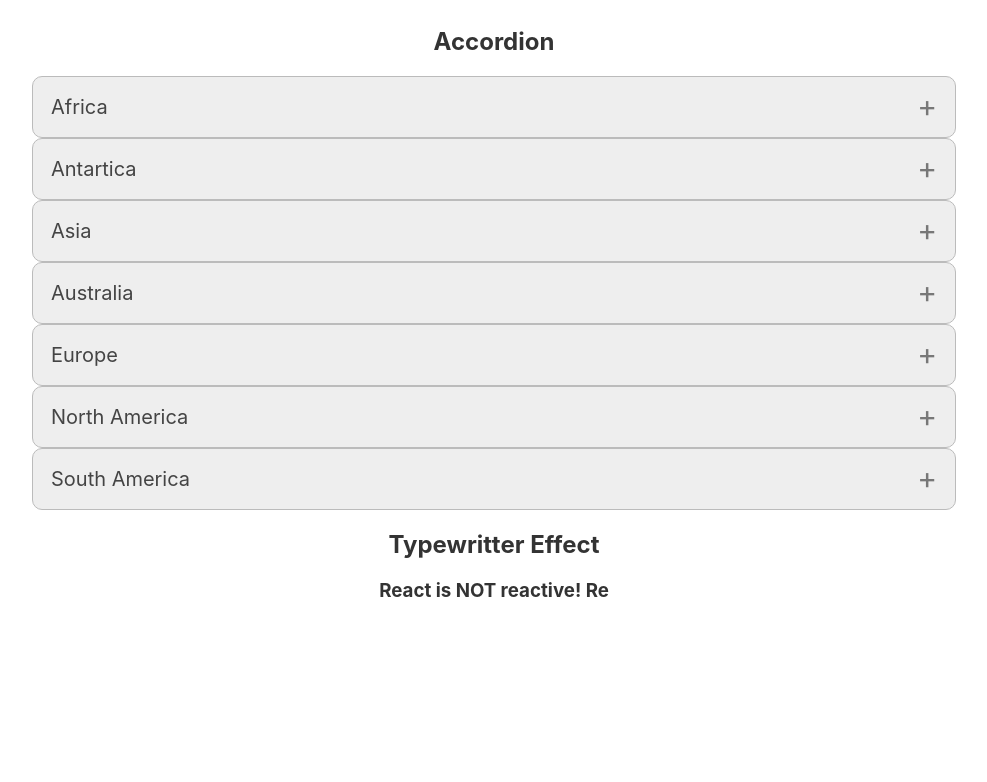
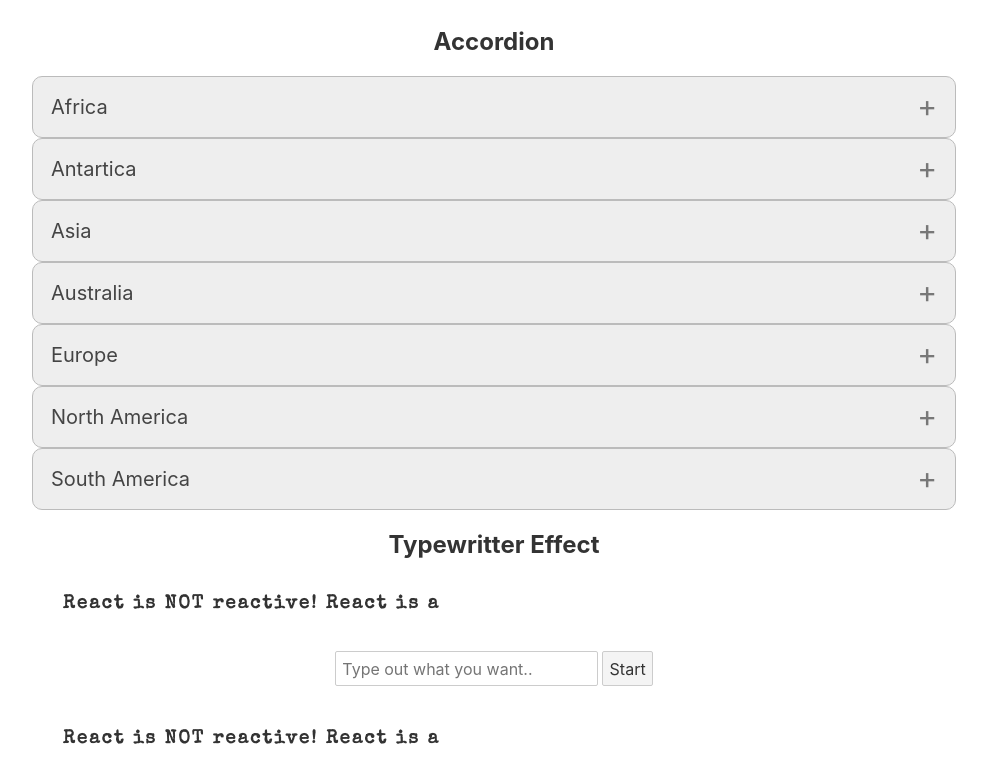
Before and after one commit to SinisaVukmirovic/How-To-Svelte, a Svelte app: page / in a window 1280 px wide. Shown: the part 2365-3147 px from the top of the page, without its empty margins (146-1133 px from the left). Before the commit the page ends 3002 px from the top, so only its background shows below. Built offline with nearby package versions, Linux system fonts and the light colour scheme.

Commit message:
Find bug for input text effect

```diff
--- a/src/projects/typewritter/Typewritter.svelte
+++ b/src/projects/typewritter/Typewritter.svelte
@@ -2,25 +2,63 @@
     import { onMount } from 'svelte';
 
     let phrase = 'React is NOT reactive! React is a terrible name for React.js. As engineers we should be offended by the way React is engeenered to work!';
-    let typedCharacterss = '';
+    let typedCharacters = '';
     let index = 0;
     let typewritter;
 
     const typeChar = () => {
         if (index < phrase.length) {
-            typedCharacterss += phrase[index];
+            typedCharacters += phrase[index];
             index += 1;
         } else {
             clearInterval(typewritter);
         }
     }
 
-    const typing = () => typewritter = setInterval( typeChar, 200);
+    const typing = () => typewritter = setInterval(typeChar, 150);
 
     onMount(() => typing());
+
+    // example with typing out the text from input
+    let inputPhrase;
+    let inputTextCharacters = '';
+    let indexForInput = 0;
+    let inputTypewritter;
+
+    const typeInputText = () => {
+        if (indexForInput < inputPhrase.length) {
+            inputTextCharacters += inputPhrase[indexForInput];
+            indexForInput += 1;
+        } else {
+            clearInterval(inputTypewritter);
+        }
+    }
+
+    const typingOfInput = () => inputTypewritter = setInterval(typeInputText, 150);
+
 </script>
 
+<link href="https://fonts.googleapis.com/css2?family=Special+Elite&display=swap" rel="stylesheet">
 <!-- MarkUp -->
 <h2>Typewritter Effect</h2>
 
-<h3>{typedCharacterss}</h3>
+<h3>{typedCharacters}</h3>
+
+<form on:submit|preventDefault={typingOfInput}>
+    <input type="text" placeholder="Type out what you want.." bind:value={inputPhrase} />
+    <button>Start</button>
+</form>
+
+<h3>{typedCharacters}</h3>
+
+<style>
+@import url('https://fonts.googleapis.com/css2?family=Special+Elite&display=swap');
+    h3 {
+        font-family: 'Special Elite', cursive;
+        width: 70%;
+        margin: 2rem auto;
+        text-align: left;
+        line-height: 1.5;
+        letter-spacing: 2px;
+    }
+</style>
```
